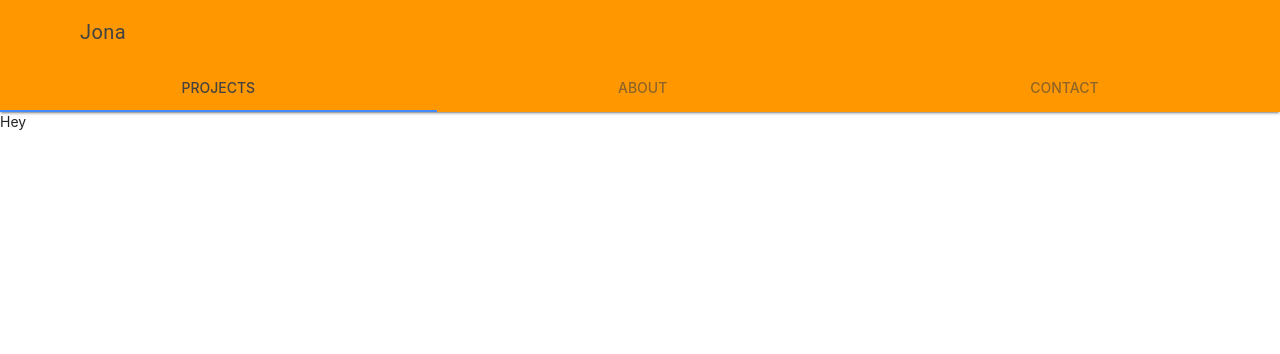
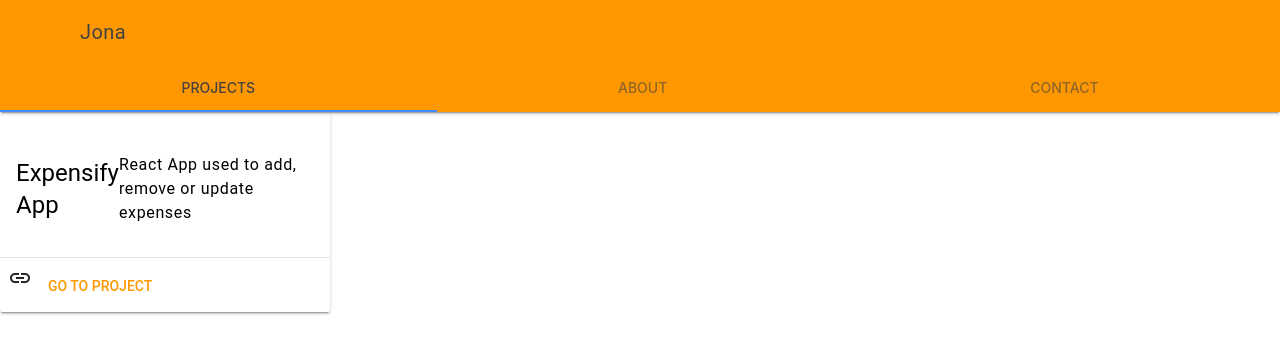
Before and after one commit to jonaSnow/my-portfolio, a React (Create React App) app: page / in a window 1280 px wide. Shown: the top 354 px of the page. Built offline with nearby package versions, Linux system fonts and the light colour scheme.

Commit message:
refactored, initial add for card component

```diff
--- a/src/App.js
+++ b/src/App.js
@@ -1,5 +1,6 @@
 import React, { Component } from "react";
-import "./App.css";
+import Header from "./components/Header";
+import Card from "./components/Card";
 
 class App extends Component {
   render() {
@@ -7,29 +8,13 @@ class App extends Component {
       <div
         className="mdl-layout mdl-js-layout mdl-layout--fixed-header mdl-layout--fixed-tabs"
       >
-        <header className="mdl-layout__header">
-          <div className="mdl-layout__header-row">
-            <span className="mdl-layout-title">Jona</span>
-          </div>
-          <div className="mdl-layout__tab-bar mdl-js-ripple-effect">
-            <a href="#fixed-tab-1" className="mdl-layout__tab is-active">
-              Projects
-            </a>
-            <a href="#fixed-tab-2" className="mdl-layout__tab">
-              About
-            </a>
-            <a href="#fixed-tab-3" className="mdl-layout__tab">
-              Contact
-            </a>
-          </div>
-        </header>
+        <Header />
         <div className="mdl-layout__drawer">
           <span className="mdl-layout-title">Jonathan Guzman</span>
         </div>
         <main className="mdl-layout__content">
           <section className="mdl-layout__tab-panel is-active" id="fixed-tab-1">
-            <div className="page-content">Hey</div>
-
+            <div className="page-content"><Card /></div>
           </section>
           <section className="mdl-layout__tab-panel" id="fixed-tab-2">
             <div className="page-content">Jona</div>
--- /dev/null
+++ b/src/components/Card.js
@@ -0,0 +1,24 @@
+import React from "react";
+
+const Card = () => (
+  <div className="demo-card-event mdl-card mdl-shadow--2dp">
+    <div className="mdl-card__title mdl-card--expand">
+      <h4>Expensify App</h4><br />
+      <h6>React App used to add, remove or update expenses</h6>
+    </div>
+    <div className="mdl-card__actions mdl-card--border">
+      <i className="material-icons">link</i>
+      <a
+        href="https://github.com/jonaSnow/expensify-app"
+        target="_blank"
+        rel="noopener noreferrer"
+        className="mdl-button mdl-button--colored mdl-js-button mdl-js-ripple-effect"
+      >
+        Go to Project
+      </a>
+      {/* <div className="mdl-layout-spacer" /> */}
+    </div>
+  </div>
+);
+
+export default Card;
--- /dev/null
+++ b/src/components/Header.js
@@ -0,0 +1,22 @@
+import React from "react";
+
+const Header = () => (
+  <header className="mdl-layout__header">
+    <div className="mdl-layout__header-row">
+      <span className="mdl-layout-title">Jona</span>
+    </div>
+    <div className="mdl-layout__tab-bar mdl-js-ripple-effect">
+      <a href="#fixed-tab-1" className="mdl-layout__tab is-active">
+        Projects
+      </a>
+      <a href="#fixed-tab-2" className="mdl-layout__tab">
+        About
+      </a>
+      <a href="#fixed-tab-3" className="mdl-layout__tab">
+        Contact
+      </a>
+    </div>
+  </header>
+);
+
+export default Header;
```
Also changed, not shown: 1 other file (tests, documents, lock files or other folders).
